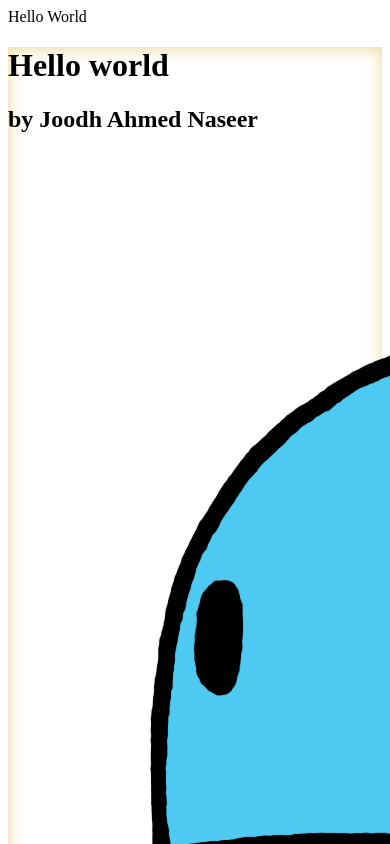
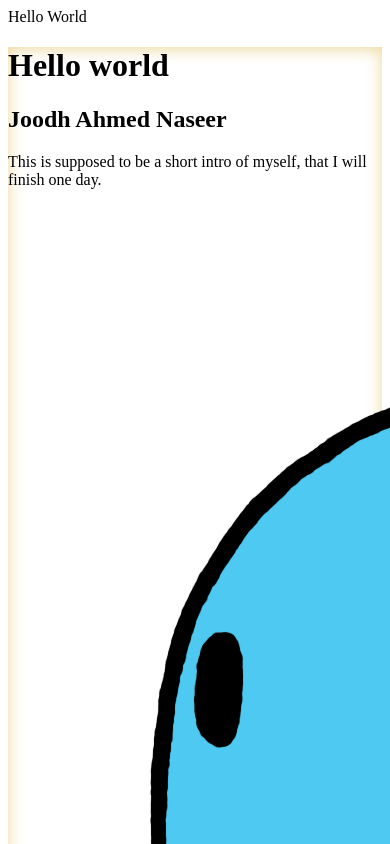
Before and after one commit to Kanneli/joodhahmednaseer, a Vue app: page / in a window 390 px wide. Shown: the top 844 px of the page. Built offline with nearby package versions, Linux system fonts and the light colour scheme; the HTML template or start-up script is replaced by a standard one.

Commit message:
adapted the design to be a bit more responsive

```diff
--- a/src/main.css
+++ b/src/main.css
@@ -28,6 +28,10 @@
 #home {
     @apply h-screen p-4
 }
+
 #coming-soon {
-    @apply flex flex-col justify-center align-middle bg-amber-100 rounded-xl h-full
+    @apply flex md:flex-row flex-col justify-center bg-amber-100 rounded-xl h-full
 }
+#coming-soon h1, #coming-soon h2 {
+    @apply text-start
+}
--- a/src/views/HomeView.vue
+++ b/src/views/HomeView.vue
@@ -6,12 +6,19 @@ console.log("test")
   <main>
     <div id="home">
       <div id="coming-soon" class="shadow-amber-800" style="box-shadow: inset 0 2px 16px 0 rgba(212, 164, 19, 0.435);">
-        <h1>Hello world</h1>
-        <h2>by Joodh Ahmed Naseer</h2>
-        <div class="flex justify-center ml-16 my-9 md:mt-16 md:mb-24">
-          <img class="w-96" src="@/assets/Hello World.png" alt="">
+        <div class="md:flex md:flex-col md:justify-center p-8">
+          <h1>Hello world</h1>
+          <h2>Joodh Ahmed Naseer</h2>
+          <p class="w-96 pt-4">
+            This is supposed to be a short intro of myself, that I will finish one day.
+          </p>
         </div>
-        <h2>~Will finish this oneday~</h2>
+
+        <div class="md:flex md:flex-col md:justify-center">
+          <div class="flex justify-center ml-16 my-9 md:mt-16 md:mb-24">
+            <img class="w-96" src="@/assets/Hello World.png" alt="">
+          </div>
+        </div>
       </div>
     </div>
   </main>
```
